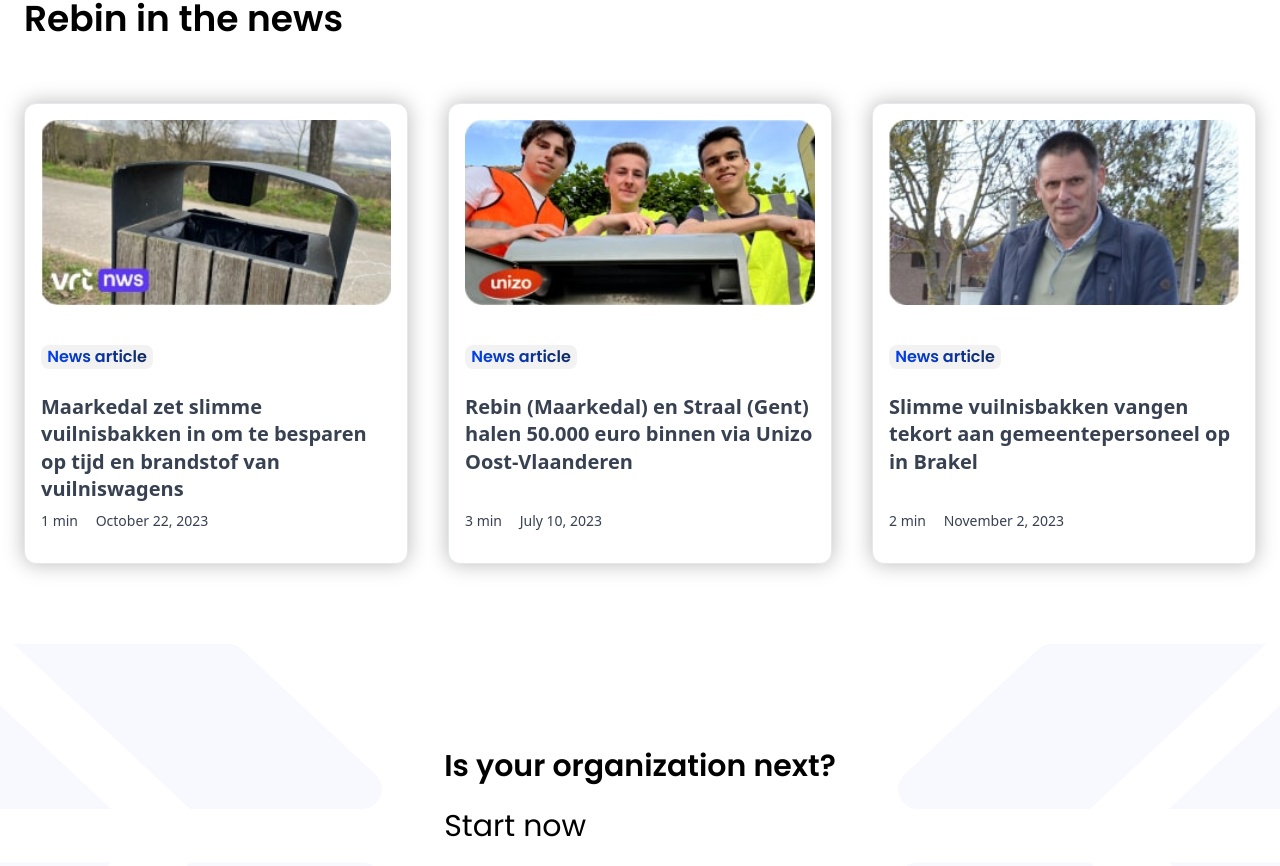
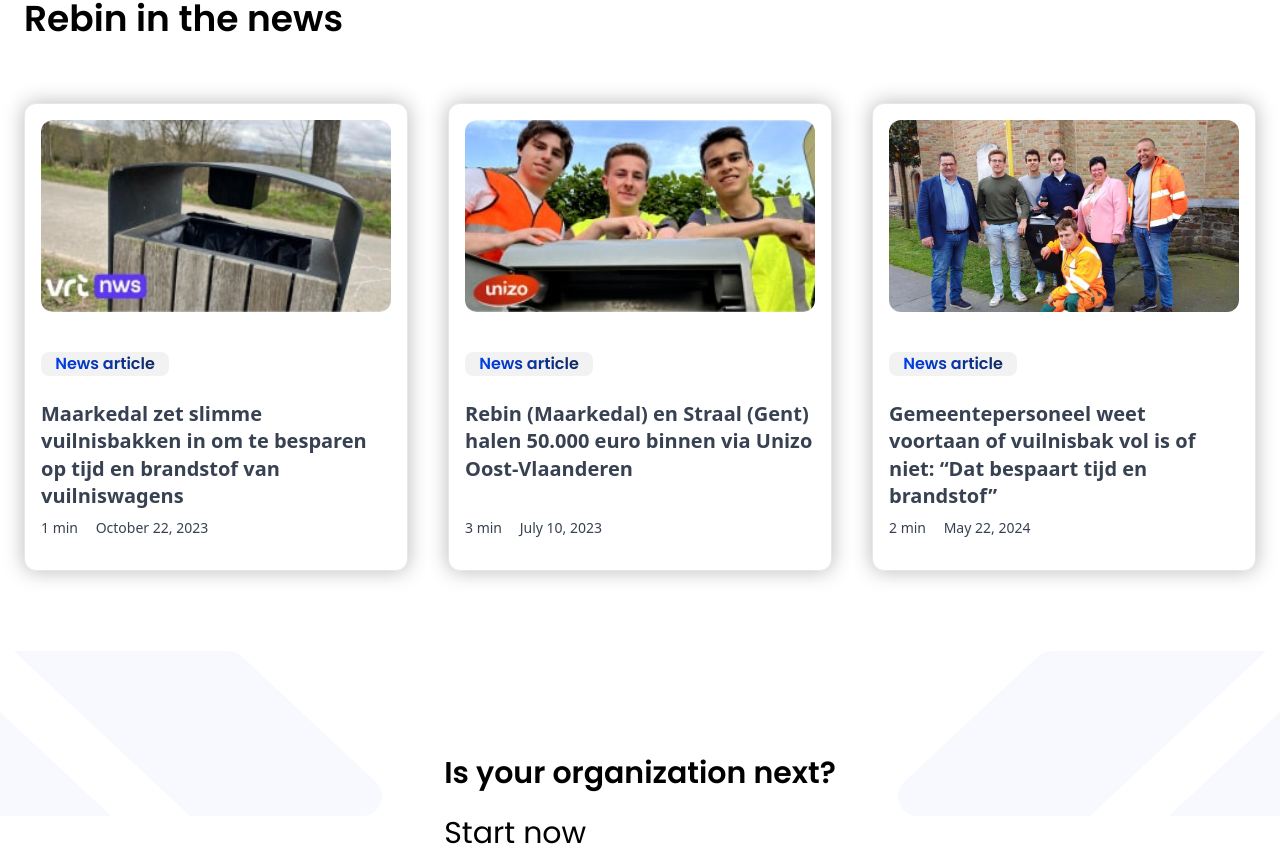
Before and after one commit to Rebin-Inc/rebin-website, a React (Create React App) app: page /#/about in a window 1280 px wide. Shown: the part 2860-3726 px from the top of the page. Built offline with nearby package versions, Linux system fonts and the light colour scheme.

Commit message:
swap 3rd article

```diff
--- a/src/pages/about/components/NewsCards.js
+++ b/src/pages/about/components/NewsCards.js
@@ -31,13 +31,12 @@ const NewsCards = () => {
     {
       id: 3,
       title:
-        'Slimme vuilnisbakken vangen tekort aan gemeentepersoneel op in Brakel',
+        'Gemeentepersoneel weet voortaan of vuilnisbak vol is of niet: “Dat bespaart tijd en brandstof”',
       duration: '2 min',
-      date: 'November 2, 2023',
+      date: 'May 22, 2024',
       image: Article3,
-      href: 'https://www.nieuwsblad.be/cnt/dmf20231102_95819056',
-      image_description:
-        'Local authority of the municipality of Brakel overseeing the installation of the Rebin Smart Waste Sensors.',
+      href: 'https://www.nieuwsblad.be/cnt/dmf20240522_95244752',
+      image_description: '',
     },
   ];
 
@@ -55,10 +54,10 @@ const NewsCards = () => {
                 <img
                   src={article.image}
                   alt={article.image_description}
-                  className="w-full"
+                  className="h-48 w-full object-cover"
                 />
               </div>
-              <div className="bg-rebin-grey mb-6 mt-10 w-28 rounded-lg">
+              <div className="bg-rebin-grey mb-6 mt-10 w-32 rounded-lg px-1">
                 <h5 className="text-gradient-horizontal mx-auto font-bold">
                   News article
                 </h5>
```
Also changed, not shown: src/assets/images/about/newsCards/Artikel3.jpg.
